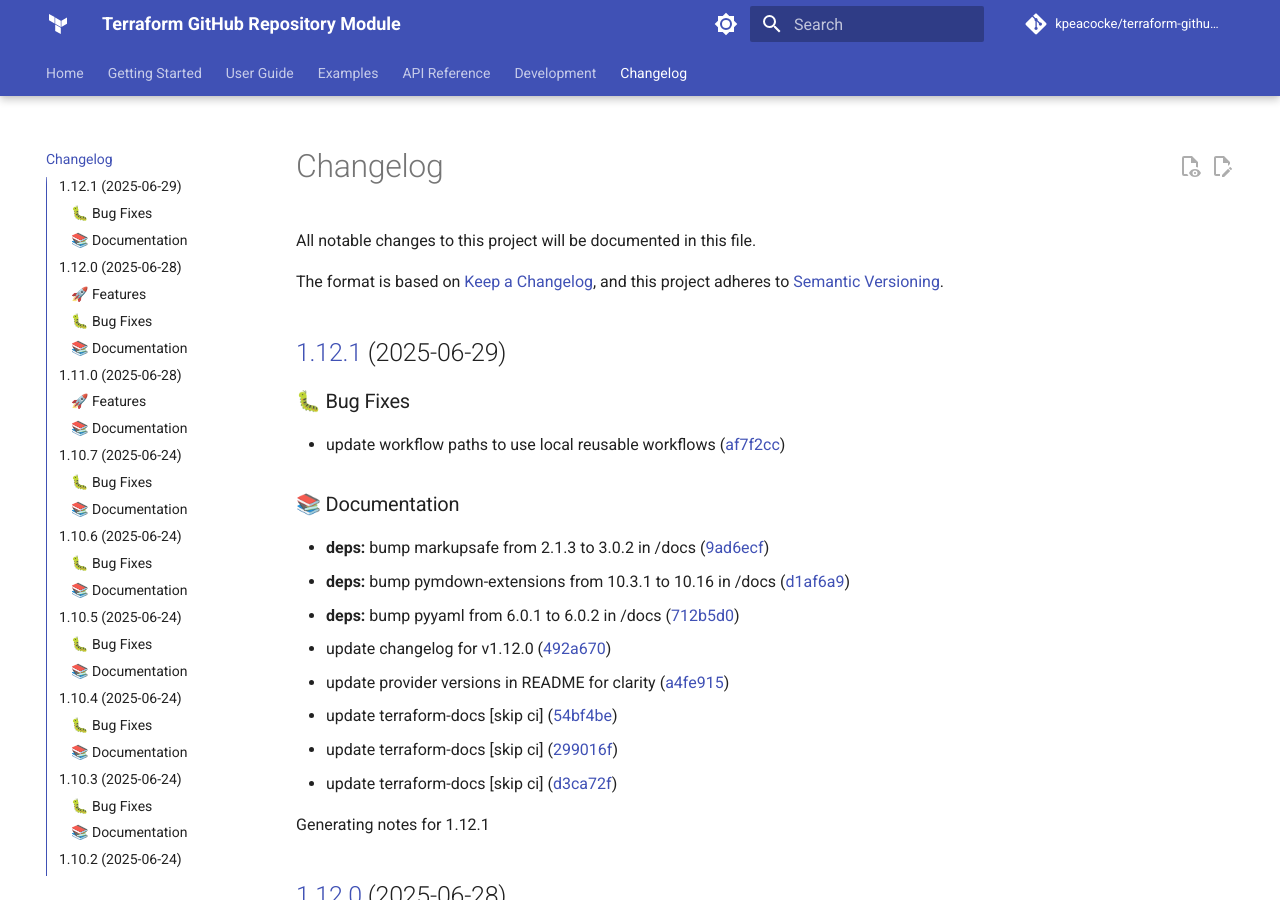
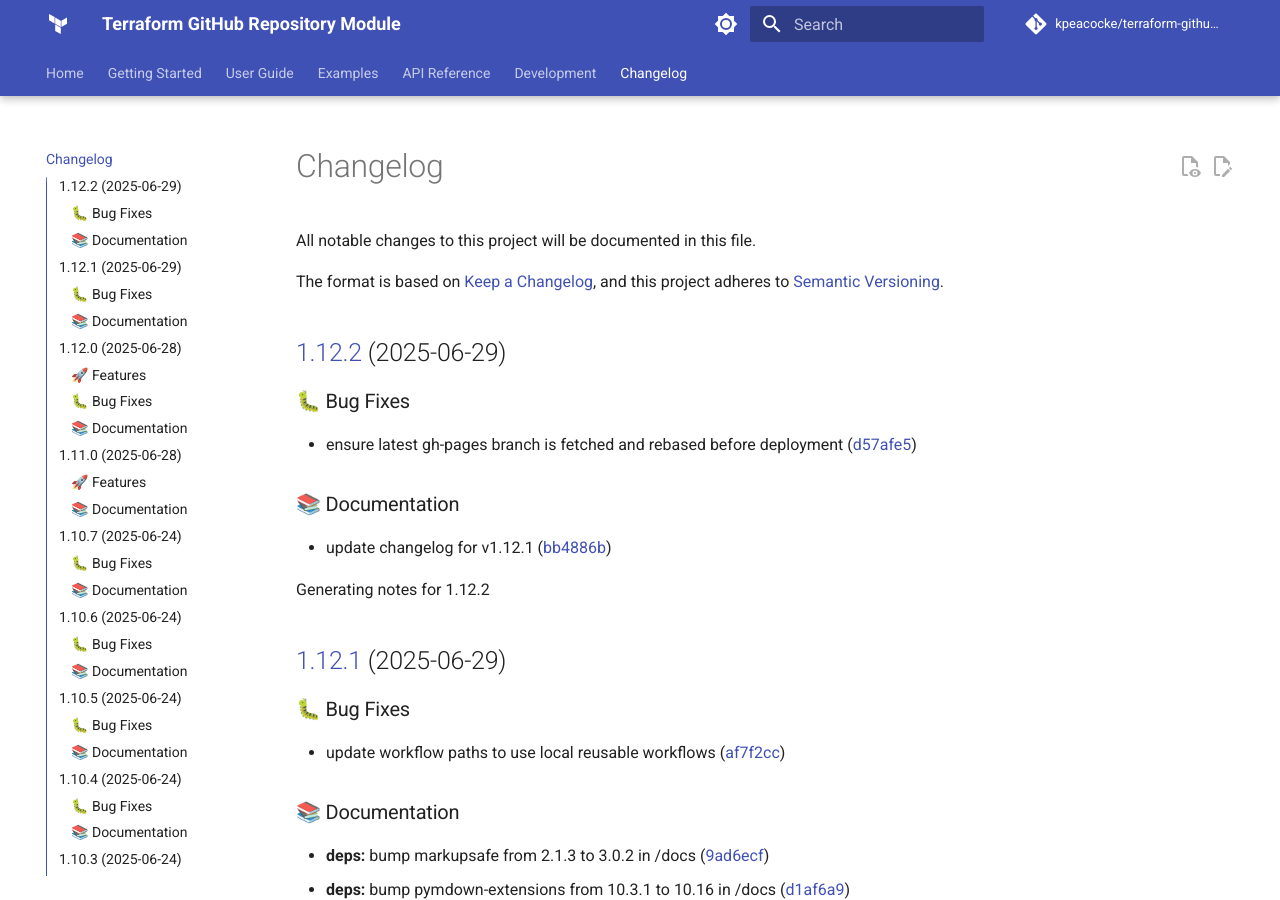
Before and after one commit to kpeacocke/terraform-github-repo, an MkDocs documentation site: the page built from docs/changelog.md, in a window 1280 px wide and 900 px high. Built offline with MkDocs 1.6.1 and Material for MkDocs 9.7.7, drawn with Linux system fonts in a browser that asks for light colours; comment, search, counter and statistics services are not loaded; the version menu is left out.

Commit message:
docs: update changelog for v1.12.2

```diff
--- a/docs/changelog.md
+++ b/docs/changelog.md
@@ -6,6 +6,18 @@ The format is based on [Keep a Changelog](https://keepachangelog.com/en/1.0.0/),
 and this project adheres to [Semantic Versioning](https://semver.org/spec/v2.0.0.html).
 
 <!-- markdownlint-disable MD024 -->
+
+## [1.12.2](https://github.com/kpeacocke/terraform-github-repo/compare/v1.12.1...v1.12.2) (2025-06-29)
+
+### 🐛 Bug Fixes
+
+* ensure latest gh-pages branch is fetched and rebased before deployment ([d57afe5](https://github.com/kpeacocke/terraform-github-repo/commit/d57afe516aa4227d790505d4df36c52f252fc126))
+
+### 📚 Documentation
+
+* update changelog for v1.12.1 ([bb4886b](https://github.com/kpeacocke/terraform-github-repo/commit/bb4886bd598a498c6a569218a09a50b3c8c4cfd7))
+
+Generating notes for 1.12.2
 
 ## [1.12.1](https://github.com/kpeacocke/terraform-github-repo/compare/v1.12.0...v1.12.1) (2025-06-29)
 
```
